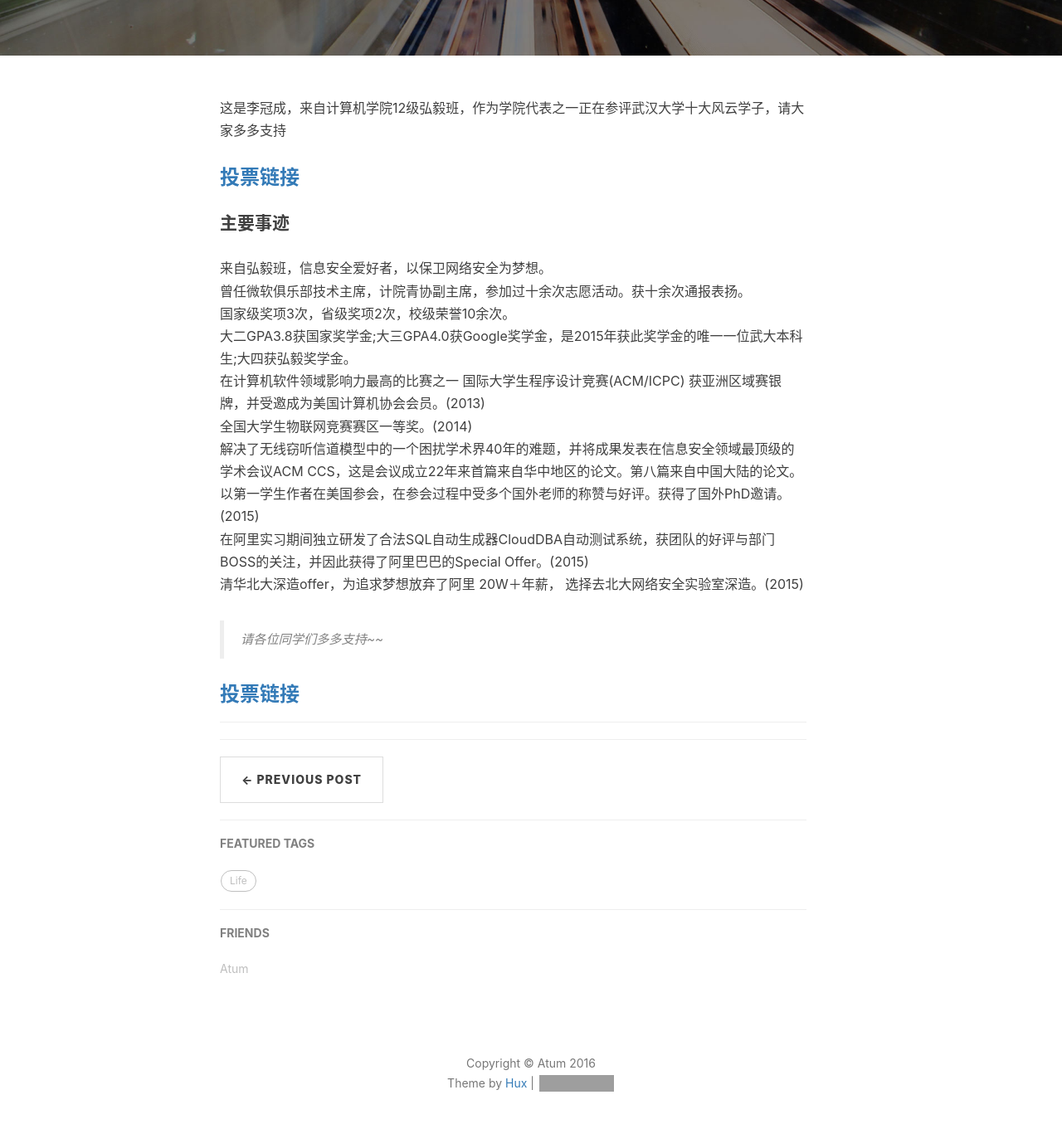
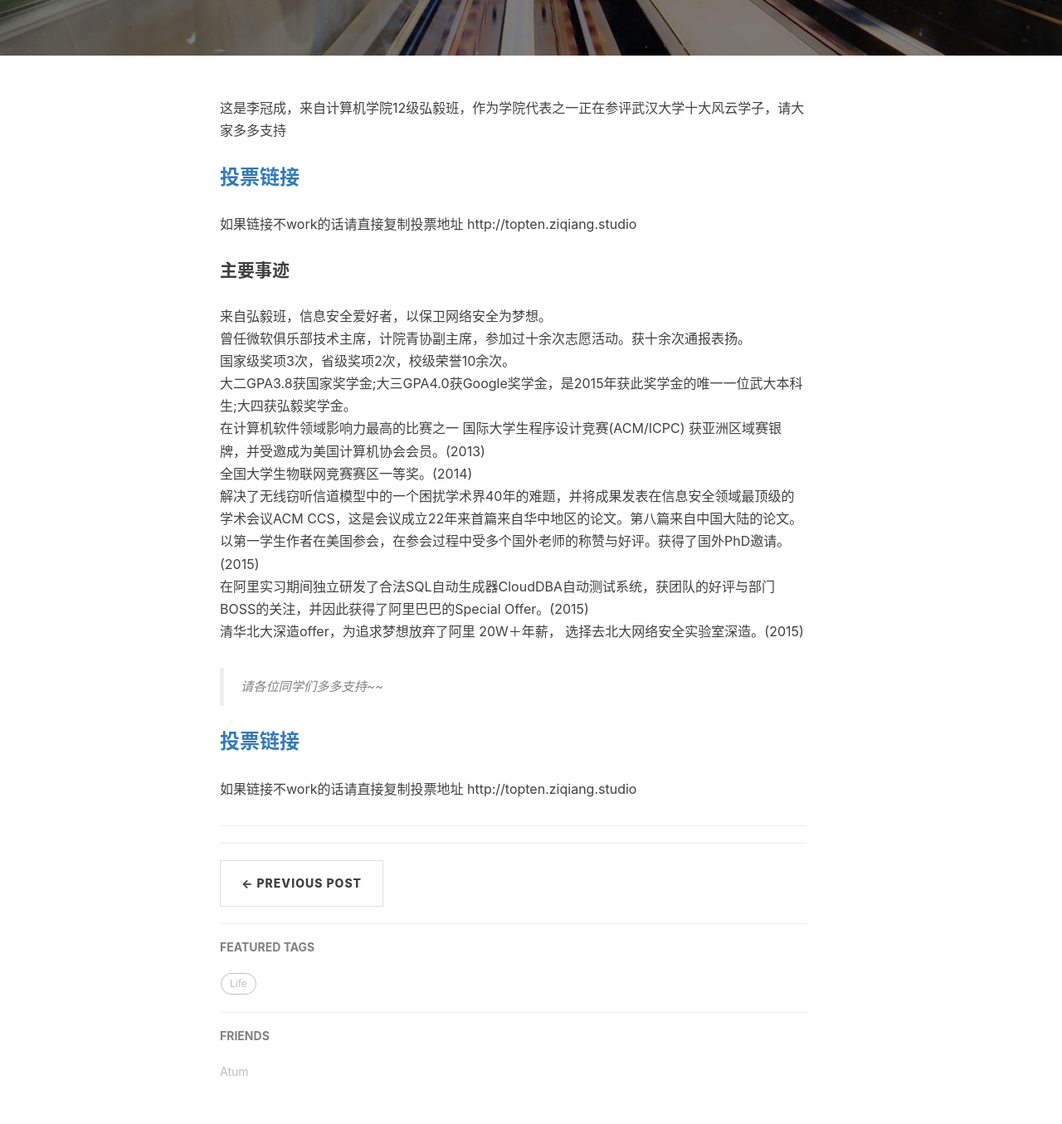
Before and after one commit to 47um/47um.github.io, a Jekyll site: the page built from _posts/2016-03-20-topten-2016.markdown, in a window 1280 px wide and 1400 px high, scrolled down 456 px. Shown: the top 1355 px of the window at 83% size. Built offline with Jekyll 4.4.1, drawn with Linux system fonts in a browser that asks for light colours; nearby versions of some CDN libraries; comment, search, counter and statistics services are not loaded; grey boxes are pictures that could not be loaded.

Commit message:
Update 2016-03-20-topten-2016.markdown

```diff
--- a/_posts/2016-03-20-topten-2016.markdown
+++ b/_posts/2016-03-20-topten-2016.markdown
@@ -9,7 +9,9 @@ tags:
     - Life
 ---
 <p>这是李冠成，来自计算机学院12级弘毅班，作为学院代表之一正在参评武汉大学十大风云学子，请大家多多支持</p>
+
 <h3><a href="http://topten.ziqiang.studio">投票链接</a></h3>
+<p>如果链接不work的话请直接复制投票地址 http://topten.ziqiang.studio  </p>
 <h4>主要事迹</h4>
 <p>来自弘毅班，信息安全爱好者，以保卫网络安全为梦想。<br>
 曾任微软俱乐部技术主席，计院青协副主席，参加过十余次志愿活动。获十余次通报表扬。<br>
@@ -23,4 +25,6 @@ tags:
 >请各位同学们多多支持~~
 <h3><a href="http://topten.ziqiang.studio">投票链接</a></h3>
 
+<p>如果链接不work的话请直接复制投票地址 http://topten.ziqiang.studio  </p>
+
 ---
```
